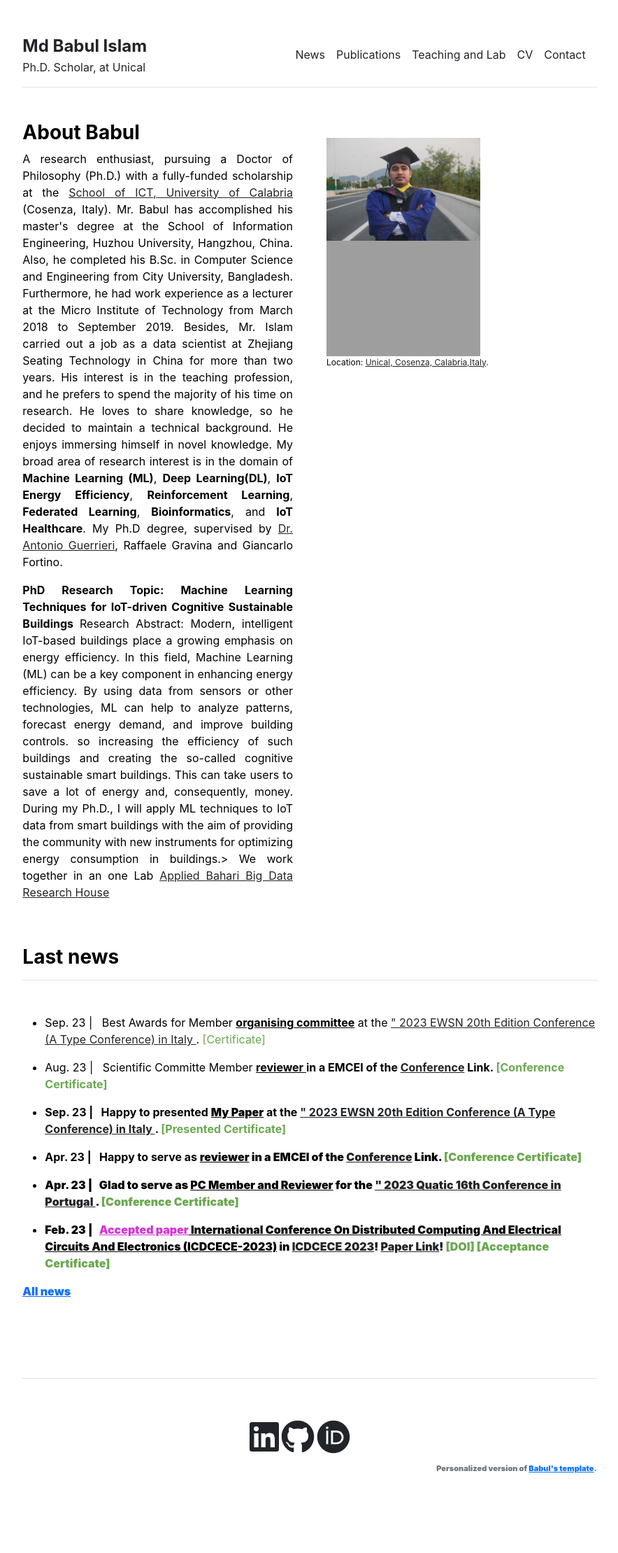
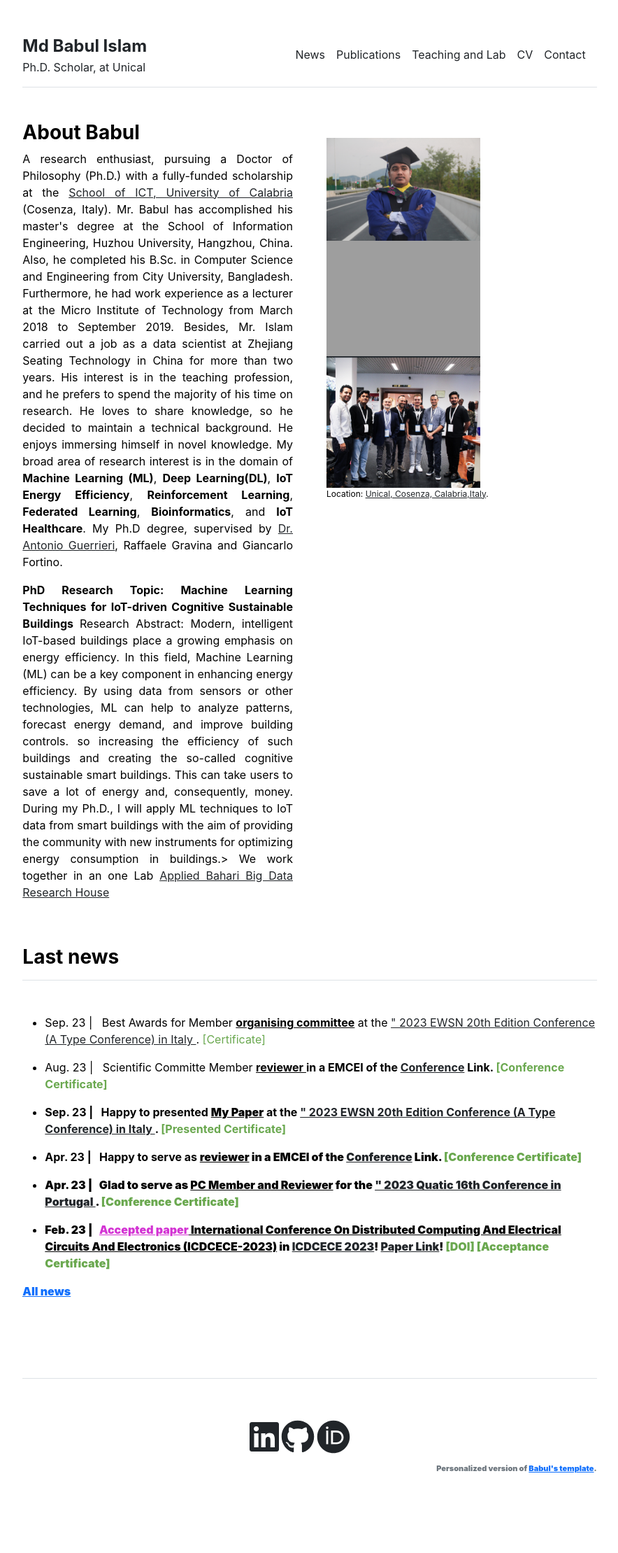
Before and after one commit to babulcseian/babulcseian.github.io, a Jekyll site: the page built from index.md, in a window 1280 px wide. Shown: the whole page at 70% size, without its empty margins (197-1081 px from the left). Built offline with Jekyll 4.4.1, drawn with Linux system fonts in a browser that asks for light colours; a style sheet for code colours, icons or effects is not loaded.

Commit message:
Update home.html

```diff
--- a/_layouts/home.html
+++ b/_layouts/home.html
@@ -27,6 +27,7 @@
     <br>
     <img src="{{ site.github.url }}/assets/img/Md Babul Islam-3.jpg" alt="Home" width="70%" width="400" >
     <img src="{{ site.github.url }}/assets/img/Md Babul Islam with Prof.jpg" alt="Home" width="70%">
+    <img src="{{ site.github.url }}/assets/img/Md Babul Islam Lab.jpg" alt="Home" width="70%">
     <p style="font-size:12px">
       Location: <a class="other" href='https://goo.gl/maps/hsu2JB4HwjQN7TqC7'>Unical, Cosenza, Calabria,Italy</a>.
     </p>
```
